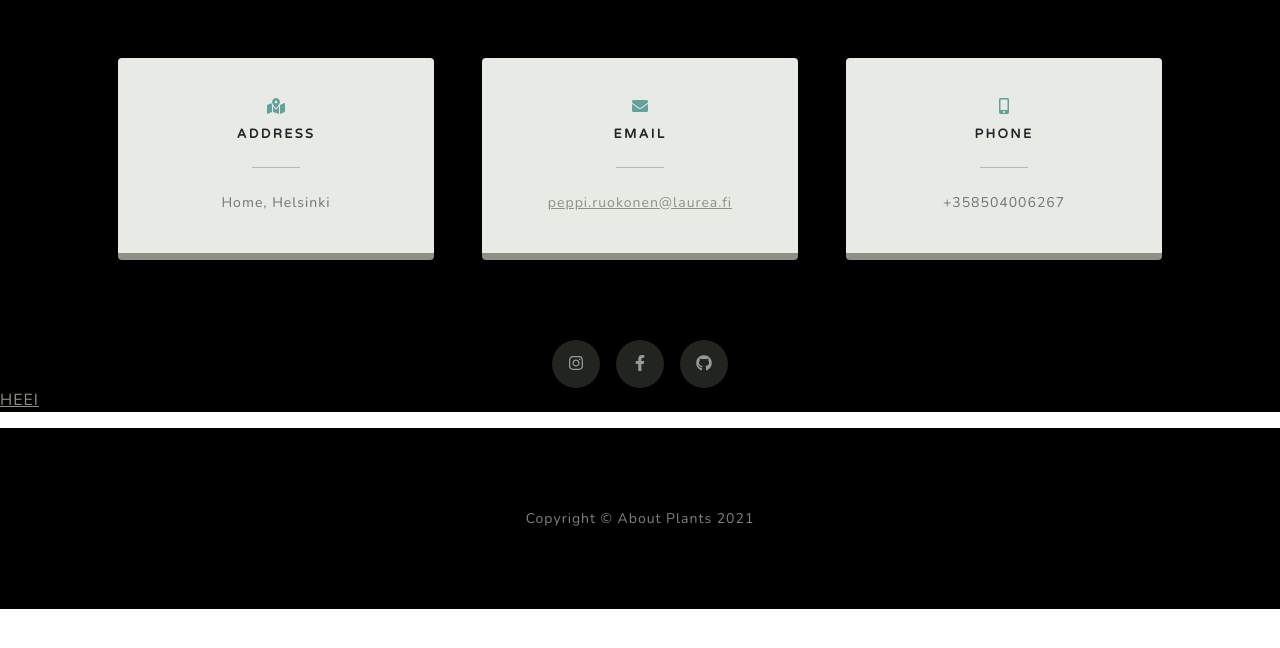
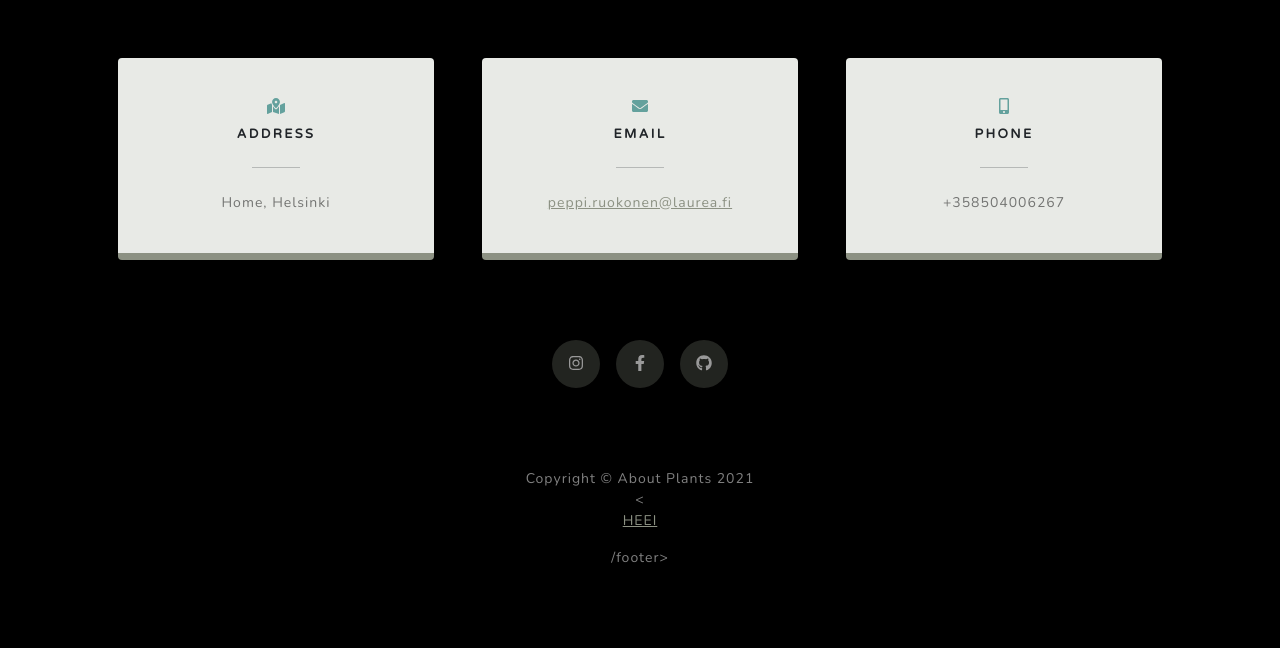
Before and after one commit to peppisusanna/aboutplants, a website: page index.html in a window 1280 px wide. Shown: the part 4290-4938 px from the top of the page. Before the commit the page ends 4899 px from the top, so only its background shows below. Drawn offline with nearby package versions, Linux system fonts and the light colour scheme.

Commit message:
Update index.html

```diff
--- a/index.html
+++ b/index.html
@@ -186,10 +186,9 @@
                     <a class="mx-2" href="https://github.com/peppisusanna"><i class="fab fa-github"></i></a>
                 </div>
             </div>
-            <p><a href="https://github.com/peppisusanna/aboutplants/blob/bea1823d0d92d67c5b8cc6d6776a8b301e9f8e94/second.html">HEEI</a></p>
         </section>
 
-        <footer class="footer bg-black small text-center text-white-50"><div class="container px-4 px-lg-5">Copyright &copy; About Plants 2021</div></footer>
+        <footer class="footer bg-black small text-center text-white-50"><div class="container px-4 px-lg-5">Copyright &copy; About Plants 2021</div><<p><a href="second.html">HEEI</a></p>/footer>
         <script src="https://cdn.jsdelivr.net/npm/bootstrap@5.1.3/dist/js/bootstrap.bundle.min.js"></script>
         <script src="https://cdn.startbootstrap.com/sb-forms-latest.js"></script>
         <script src="dist/js/scripts.js"></script>
```
